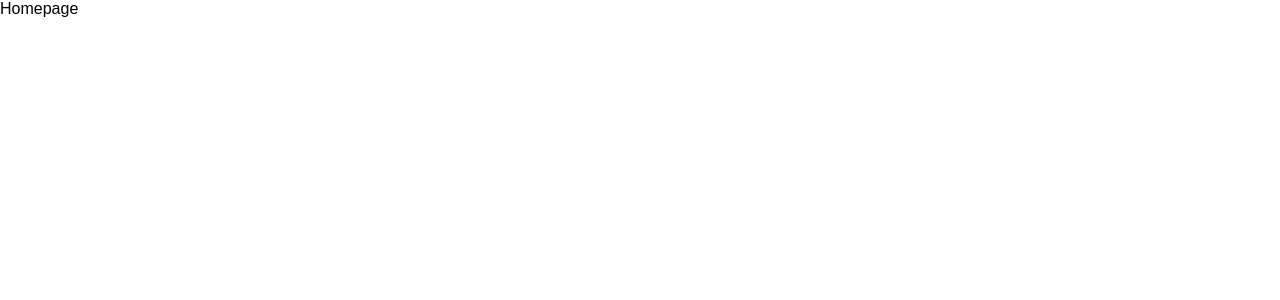
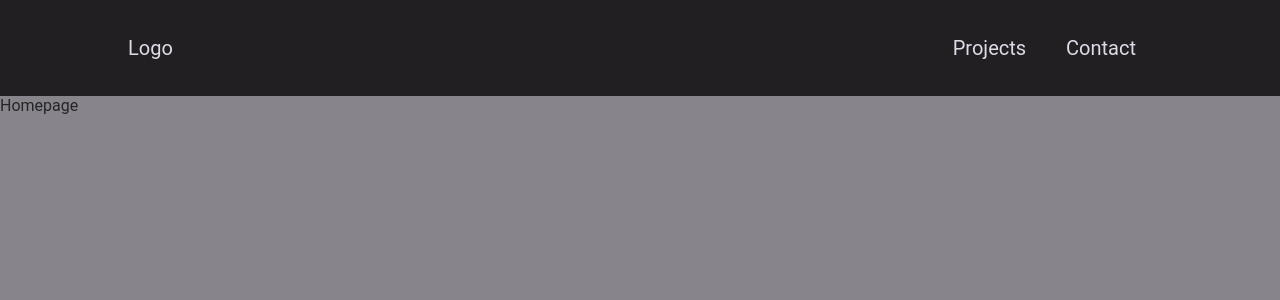
Before and after one commit to Amarildo05/Personal-Portfolio-Website, a React (Vite) app: page / in a window 1280 px wide. Shown: the top 300 px of the page. Built offline with nearby package versions, Linux system fonts and the light colour scheme.

Commit message:
added a simple navbar and made it dynamic for all the routes/ added some boilerplate styles

```diff
--- /dev/null
+++ b/src/componenets/layout/Layout.jsx
@@ -0,0 +1,14 @@
+import Navbar from "../navbar/Navbar";
+import { Outlet } from "react-router-dom";
+
+export default function Layout() {
+  return (
+    <div>
+      <Navbar />
+      <main>
+        <Outlet />{" "}
+        {/* Content for the current route */}
+      </main>
+    </div>
+  );
+}
--- /dev/null
+++ b/src/componenets/navbar/Navbar.css
@@ -0,0 +1,42 @@
+.header {
+  width: 100%;
+  height: 6rem;
+  background-color: var(--color-grey-900);
+  display: flex;
+  justify-content: space-between;
+  align-items: center;
+  padding: 0 10%;
+}
+
+.header ul {
+  list-style: none;
+  display: flex;
+  align-items: baseline;
+  margin: 0;
+  padding: 0;
+}
+
+.header li {
+  margin: 0 var(--size-4);
+}
+
+.header a {
+  color: var(--color-grey-100);
+  font-size: var(--size-4);
+}
+
+.header a:hover,
+.header a:active,
+.header a.active {
+  color: var(--color-grey-200);
+}
+
+@media (min-width: 768px) {
+  .header ul {
+    gap: 0.5rem;
+  }
+
+  .header a {
+    font-size: var(--size-5);
+  }
+}
--- /dev/null
+++ b/src/componenets/navbar/Navbar.jsx
@@ -0,0 +1,20 @@
+import { Link } from "react-router-dom";
+import "./Navbar.css";
+
+export default function Navbar() {
+  return (
+    <header className="header">
+      <Link to="/">Logo</Link>
+      <nav>
+        <ul>
+          <li>
+            <Link to="/projects">Projects</Link>
+          </li>
+          <li>
+            <Link to="/contact">Contact</Link>
+          </li>
+        </ul>
+      </nav>
+    </header>
+  );
+}
--- a/src/index.css
+++ b/src/index.css
@@ -2,5 +2,63 @@
   margin: 0;
   padding: 0;
   box-sizing: border-box;
-  font-family: "Oswald", sans-serif;
 }
+
+body {
+  --color-grey-50: hsl(265, 55%, 96%);
+  --color-grey-100: hsl(265, 19%, 88%);
+  --color-grey-200: hsl(265, 7%, 70%);
+  --color-grey-300: hsl(265, 6%, 66%);
+  --color-grey-400: hsl(265, 4%, 57%);
+  --color-grey-500: hsl(265, 3%, 53%);
+  --color-grey-600: hsl(265, 4%, 42%);
+  --color-grey-700: hsl(265, 4%, 31%);
+  --color-grey-800: hsl(276, 5%, 20%);
+  --color-grey-900: hsl(280, 5%, 13%);
+
+  --color-primary-50: #c8b3ce;
+  --color-primary-100: #a07aaa;
+  --color-primary-200: #884c97;
+  --color-primary-300: #843897;
+  --color-primary-400: #732392;
+  --color-primary-500: #5a097a;
+  --color-primary-600: #480264;
+  --color-primary-700: #3d0264;
+
+  --color-success-100: #a2f0bc;
+  --color-success-500: #12bd4b;
+
+  --color-error-100: #f1acc9;
+  --color-error-500: #a10c4a;
+
+  --size-1: 0.25rem;
+  --size-2: 0.5rem;
+  --size-3: 0.75rem;
+  --size-4: 1rem;
+  --size-5: 1.25rem;
+  --size-6: 1.5rem;
+  --size-8: 2rem;
+  --size-16: 4rem;
+  --size-20: 5rem;
+  --size-40: 10rem;
+
+  margin: 0;
+  background-color: var(--color-grey-500);
+  color: #252525;
+  font-family: "Roboto", sans-serif;
+}
+
+h1,
+h2,
+h3 {
+  font-family: "Oswald", "Roboto", sans-serif;
+}
+
+a {
+  text-decoration: none;
+}
+
+button {
+  font: inherit;
+  cursor: pointer;
+}
--- a/src/pages/Contact.jsx
+++ b/src/pages/Contact.jsx
@@ -1,5 +1,7 @@
 export default function Contact() {
   return (
-    <div>Contact</div>
-  )
+    <div>
+      Contact
+    </div>
+  );
 }
--- a/src/pages/Homepage.jsx
+++ b/src/pages/Homepage.jsx
@@ -1,5 +1,7 @@
 export default function Homepage() {
   return (
-    <div>Homepage</div>
-  )
+    <div>
+      Homepage
+    </div>
+  );
 }
--- a/src/pages/Projects.jsx
+++ b/src/pages/Projects.jsx
@@ -1,5 +1,7 @@
 export default function Projects() {
   return (
-    <div>Projects</div>
-  )
+    <div>
+      Projects
+    </div>
+  );
 }
```
Also changed, not shown: src/App.jsx (+7 -1 lines).
